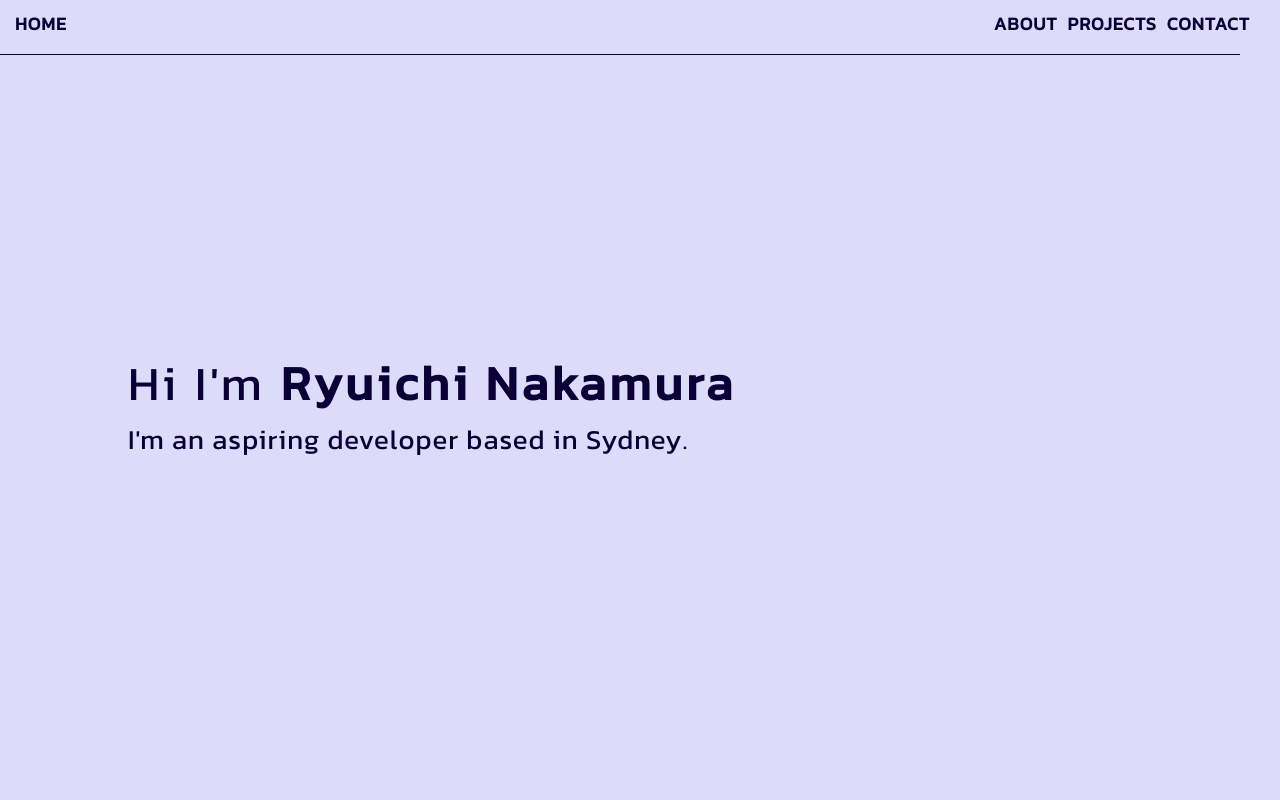
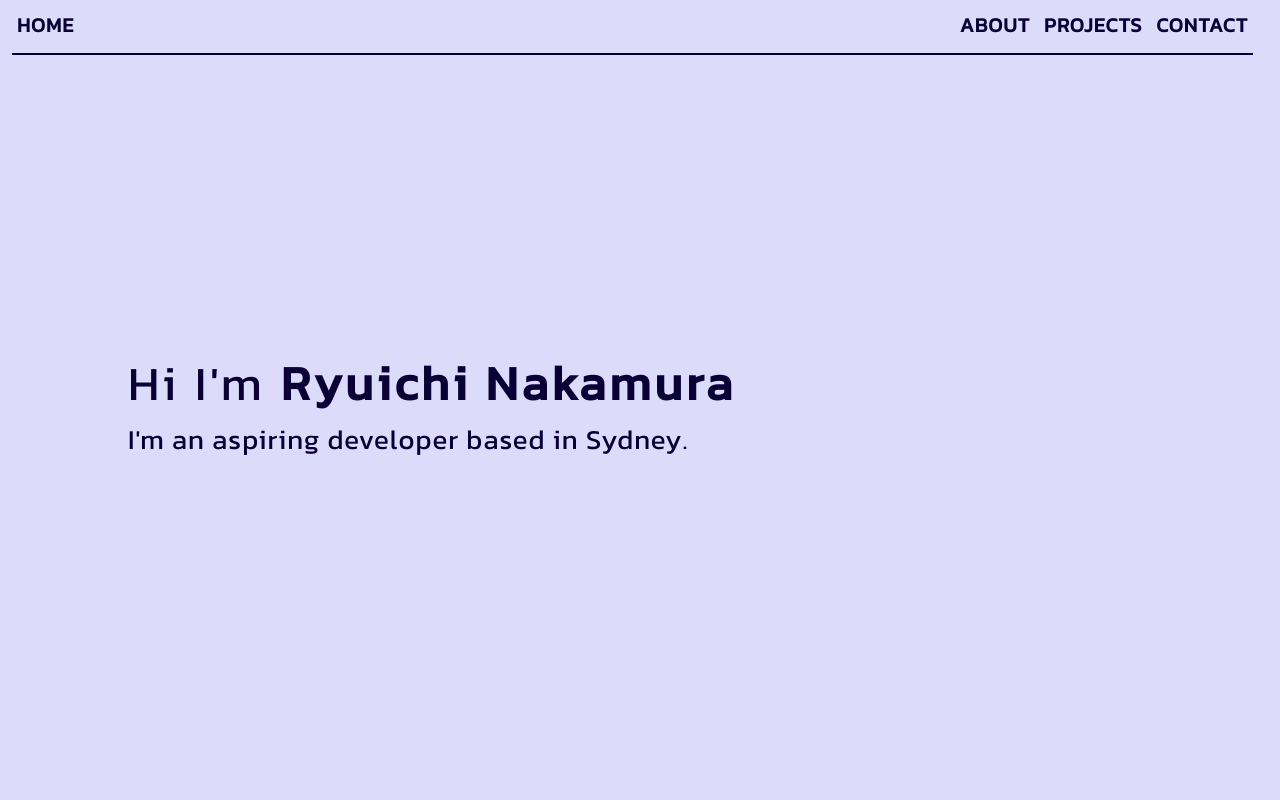
Before and after one commit to Wazmond/Web-Portfolio-React, a React (Vite) app: page / in a window 1280 px wide. Shown: the top 800 px of the page. Built offline with nearby package versions, Linux system fonts and the light colour scheme.

Commit message:
+ Updated Navbar hover over to be cleaner and size bigger.

```diff
--- a/src/NavBar2.jsx
+++ b/src/NavBar2.jsx
@@ -18,7 +18,8 @@ const Container = styled.div`
     display: flex;
     flex-direction: row;
     padding: 10px 10px;
-    height: 100%;
+    height: calc(55px - 2px);
+
 `;
 const HomeContainer = styled.div`
     margin-right: auto;
@@ -28,24 +29,28 @@ const LinkContainer = styled.div``;
 const Link = styled.a`
     text-decoration: none;
     font-family: Kanit;
-    font-size: 18px;
+    font-size: 20px;
     font-weight: bold;
     letter-spacing: 1px;
-    margin: 0 5px;
+    margin: auto 2px;
     color: #0a0035;
+    padding: 0 5px;
 
     &:hover {
-      text-decoration: underline;
-      font-size: 22px;
+      /* text-decoration: underline; */
+      background-color:#0a00351c;
       transition: all 0.1s;
+      justify-self: center;
+      align-self: center;
     }
 `;
 
 const Line = styled.div`
     content: '';
-    background-color: #0a0035;
+    align-self: center;
     width: 98%;
-    height: 2px;
+    height: 0px;
+    border: 1px solid #0a0035;
     `;
 
 export default function Navbar() {
```
